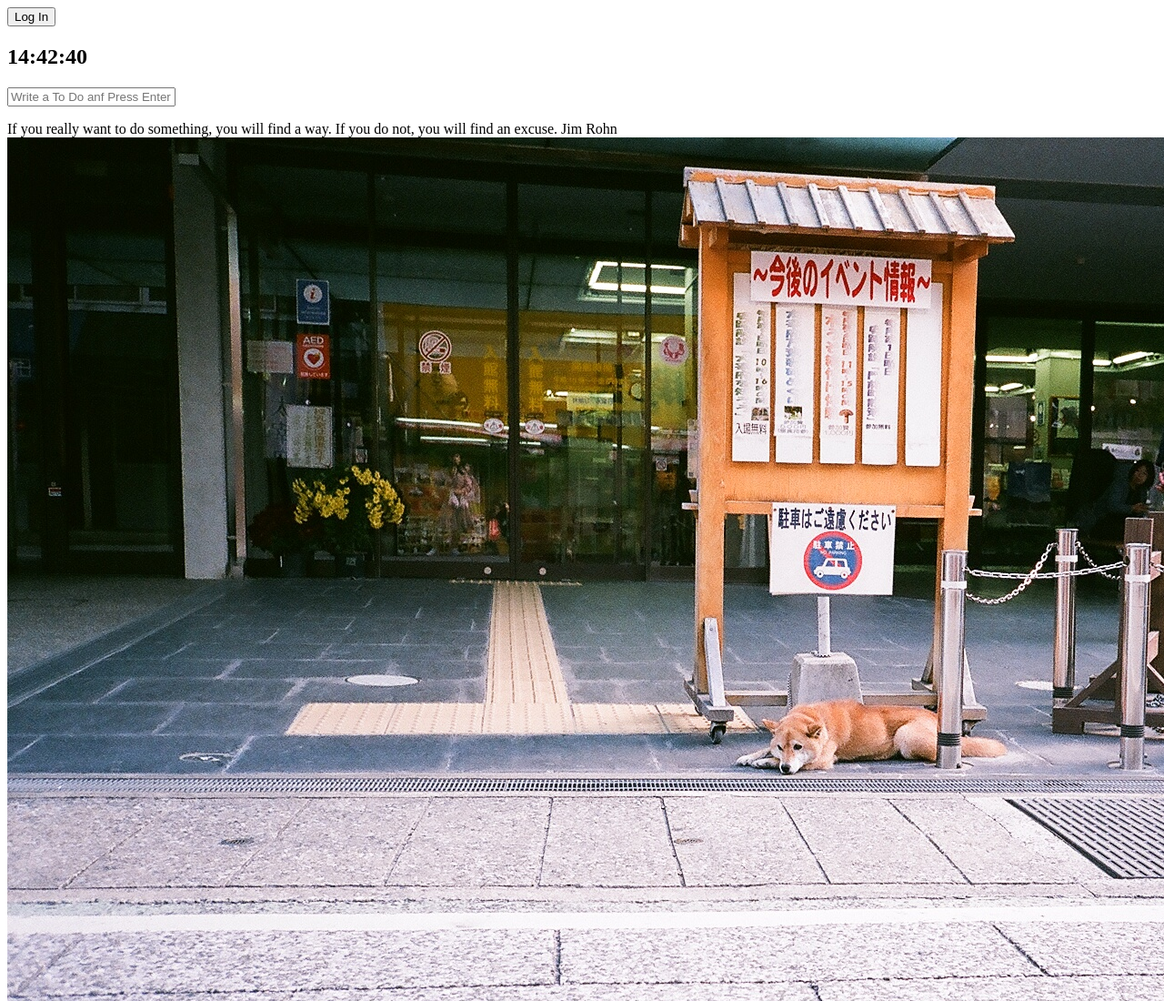
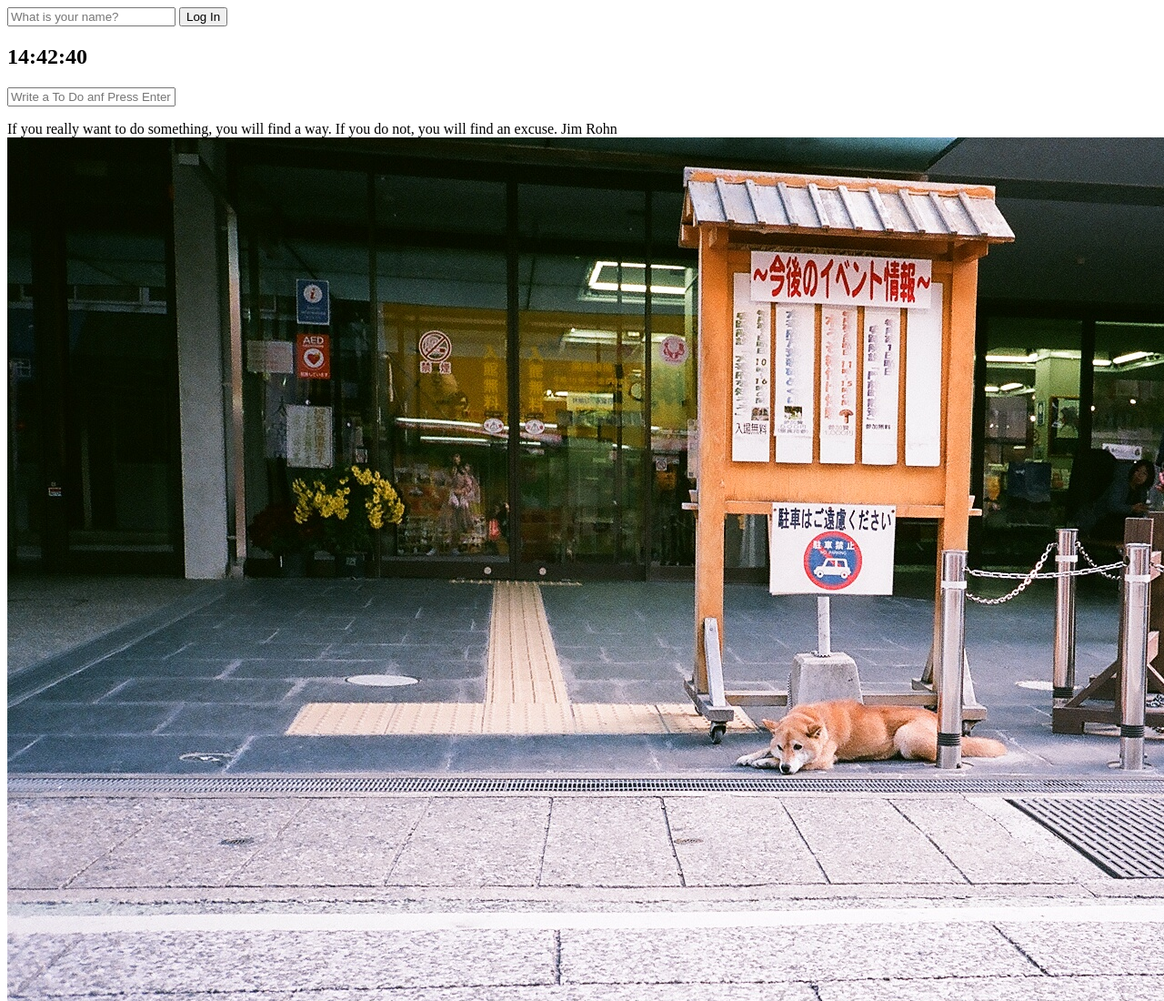
Before and after one commit to bokpack/Momentum_App, a plain HTML site: page index.html in a window 1280 px wide. Shown: the top 1100 px of the page at 91% size. Drawn offline with Linux system fonts and the light colour scheme; files that its build step writes are made by us from their sources.

Commit message:
240321 오타 수정

```diff
--- a/css/style.css
+++ b/css/style.css
@@ -1,3 +1,4 @@
+
 .hidden {
     display: none;
 }
--- a/index.html
+++ b/index.html
@@ -8,7 +8,7 @@
 </head>
 <body>
     <form class="hidden" id="login-form">
-        <ainput required maxlength="15" type="text" placeholder="What is your name?"/>
+        <input required maxlength="15" type="text" placeholder="What is your name?"/>
         <input type="submit" value="Log In">
     </form>
     <h2 id="clock">00:00:00</h2>
```
Also changed, not shown: js/greetings.js (line endings or trailing spaces).
